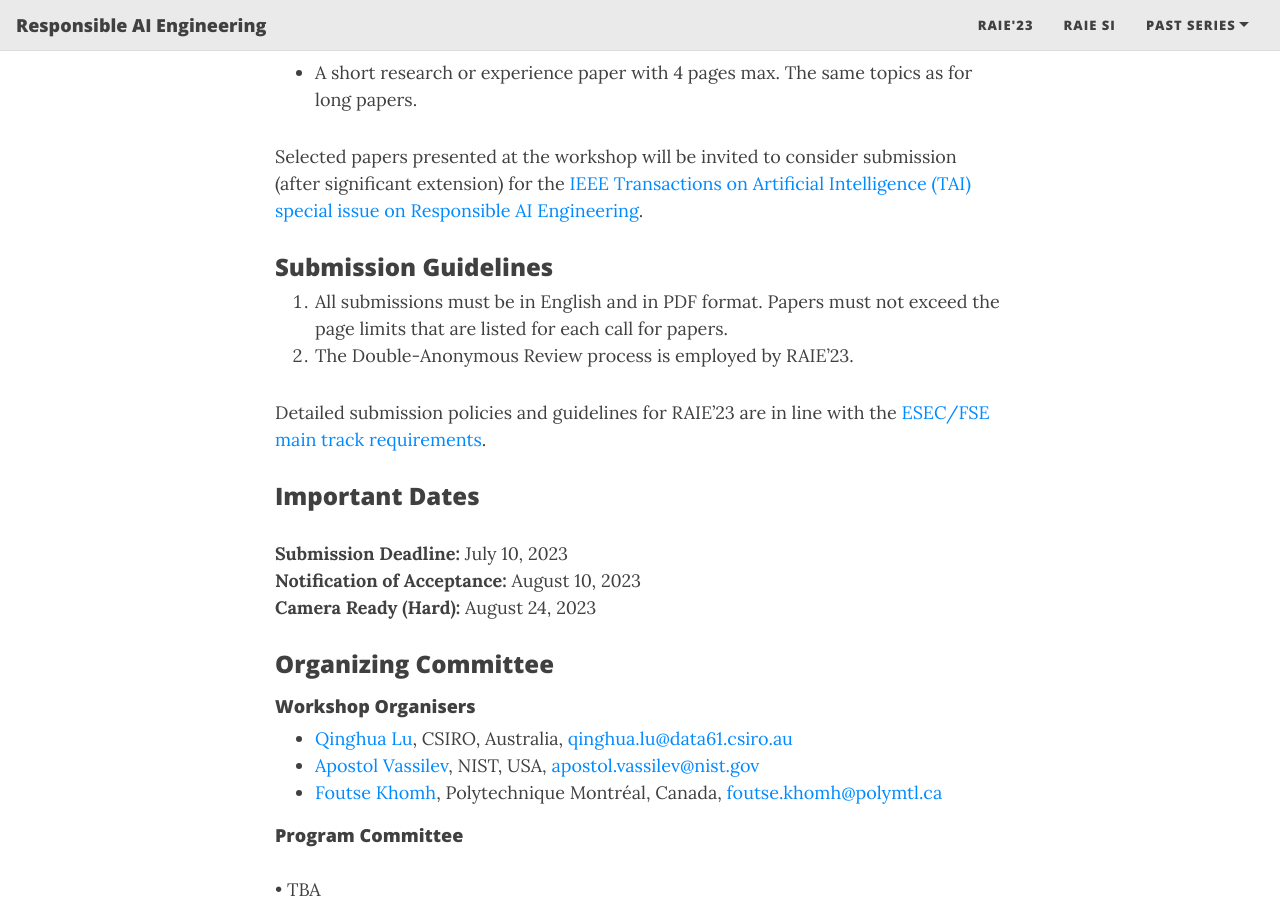
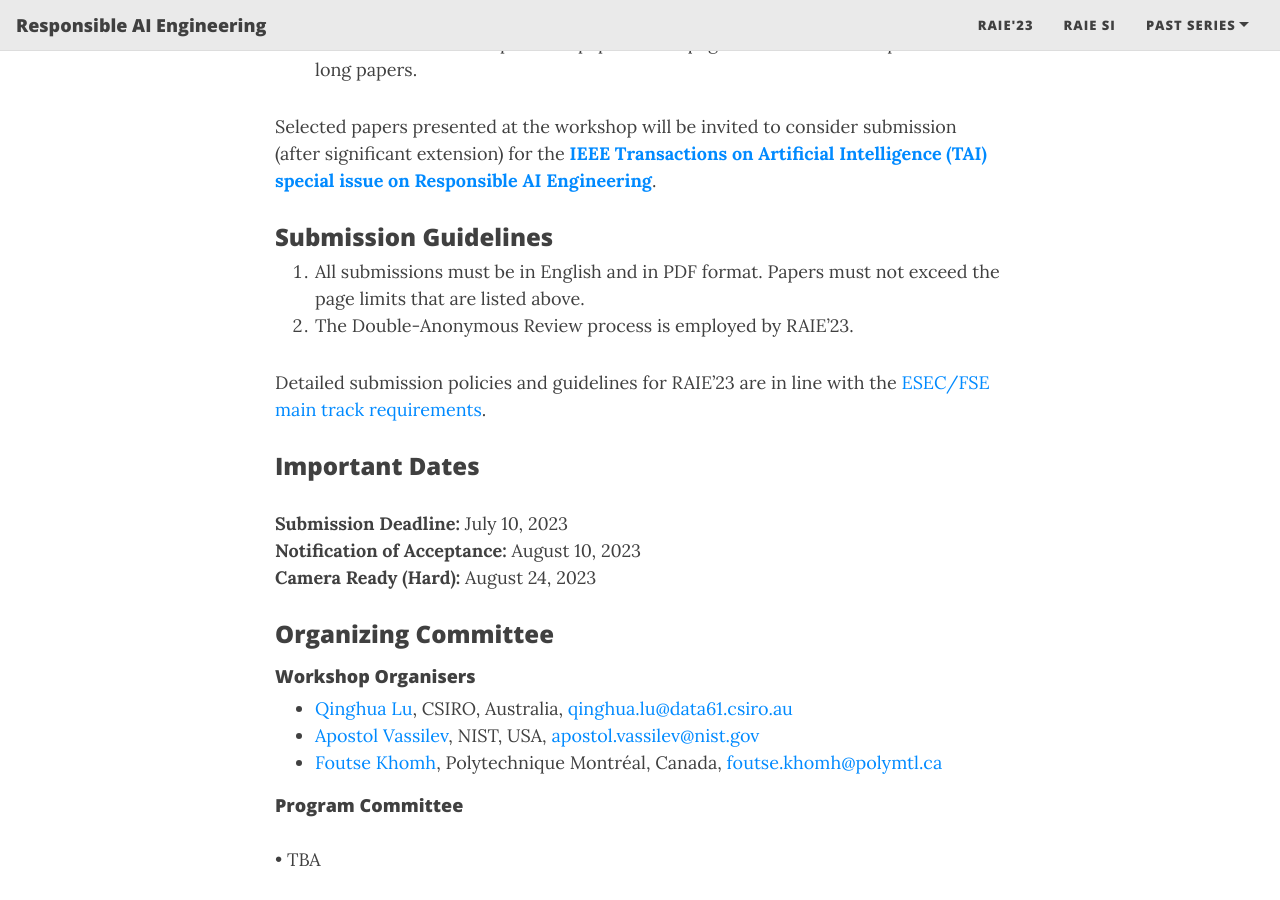
Before and after one commit to RAIEngineering/AIEng-Series, a Jekyll site: the page built from RAIEWorkshop23.md, in a window 1280 px wide and 900 px high, scrolled down 2090 px. Built offline with Jekyll 4.4.1, drawn with Linux system fonts in a browser that asks for light colours; nearby versions of some CDN libraries.

Commit message:
Update RAIEWorkshop23.md

```diff
--- a/RAIEWorkshop23.md
+++ b/RAIEWorkshop23.md
@@ -45,13 +45,12 @@
 **Two types of contributions will be considered:**
 
 - A research or experience full paper with 8 pages max. Papers describing the challenges, starting results, vision papers, or the experience papers from or in cooperation with the practitioners are encouraged.
-
 - A short research or experience paper with 4 pages max. The same topics as for long papers.
 
-Selected papers presented at the workshop will be invited to consider submission (after significant extension) for the [IEEE Transactions on Artificial Intelligence (TAI) special issue on Responsible AI Engineering](https://raiengineering.github.io/RAIE/RAIESI/).
+Selected papers presented at the workshop will be invited to consider submission (after significant extension) for the [**IEEE Transactions on Artificial Intelligence (TAI) special issue on Responsible AI Engineering**](https://raiengineering.github.io/RAIE/RAIESI/).
 
 ### Submission Guidelines
-1. All submissions must be in English and in PDF format. Papers must not exceed the page limits that are listed for each call for papers.
+1. All submissions must be in English and in PDF format. Papers must not exceed the page limits that are listed above.
 2. The Double-Anonymous Review process is employed by RAIE'23.
 
 Detailed submission policies and guidelines for RAIE'23 are in line with the [ESEC/FSE main track requirements](https://2023.esec-fse.org/track/fse-2023-how-to-submit).
```
